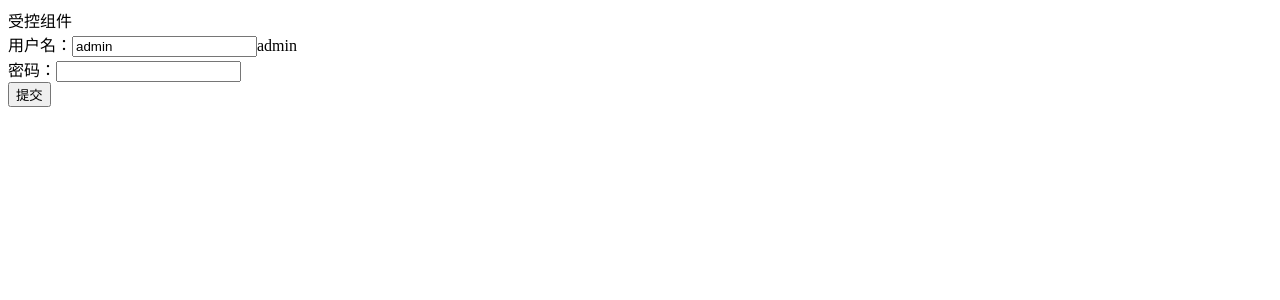
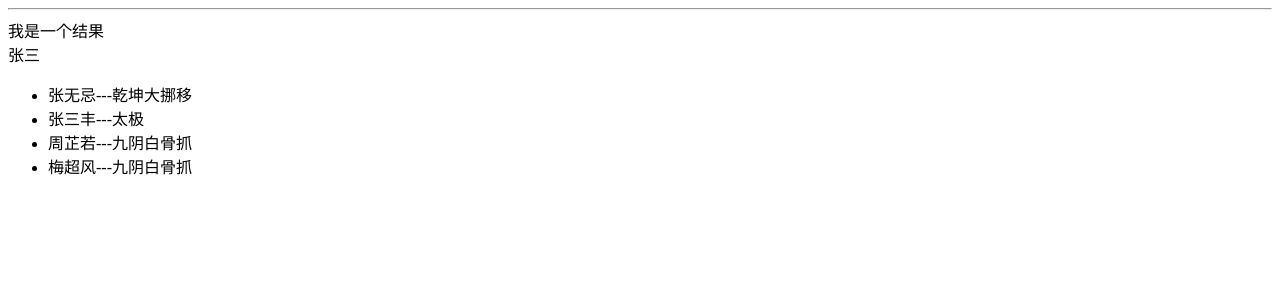
Before and after one commit to Duanzihuang/webpack_react, a React app: page / in a window 1280 px wide. Shown: the top 300 px of the page. Built offline with nearby package versions, Linux system fonts and the light colour scheme.

Commit message:
8-条件渲染&列表渲染

```diff
--- a/src/App.jsx
+++ b/src/App.jsx
@@ -8,6 +8,7 @@ import Counter from '@/Counter'
 import Grandpa from '@/Grandpa'
 import Parent from '@/brother/Parent'
 import Controlled from '@/Controlled'
+import ConditionalAndFor from '@/ConditionalAndFor'
 
 const chenhuanStyle = {
     color:'green',
@@ -24,14 +25,23 @@ class App extends React.Component{
 
     // render 是react的声明周期函数之一，用来渲染组件的内容
     render(){
+        const obj = {
+            name:"ch",
+            sex:"男",
+            age:18,
+            isMan:true
+        }
+
         return <div>
-            {/* <NoStateComponent name="ch" sex="男" age={18} isMan={true}/>
+            {/* <NoStateComponent {...obj}/>  */}
+            {/* <NoStateComponent name="ch" sex="男" age={18} isMan={true}/> */}
             <hr/>
-            <StateComponent name="罗庆" sex="男" age={23}/> */}
+            {/*<StateComponent name="罗庆" sex="男" age={23}/> */}
             {/* <Counter initCount={10} callback={this.getChildValue}/> */}
             {/* <Grandpa /> */}
             {/* <Parent/> */}
-            <Controlled/>
+            {/* <Controlled/> */}
+            <ConditionalAndFor/>
         </div>
     }
 
--- /dev/null
+++ b/src/components/ConditionalAndFor.jsx
@@ -0,0 +1,57 @@
+import React, { Component } from "react";
+
+export default class ConditionalAndFor extends Component {
+  constructor() {
+    super();
+
+    this.state = {
+      isLogin: false,
+      name:'张三',
+      persons:[
+          {id:1,name:'张无忌',skill:'乾坤大挪移'},
+          {id:2,name:'张三丰',skill:'太极'},
+          {id:3,name:'周芷若',skill:'九阴白骨抓'},
+          {id:4,name:'梅超风',skill:'九阴白骨抓'}
+      ]
+    };
+  }
+  render() {
+    /**
+        if (this.state.isLogin){
+            return <div>
+                恭喜您登录了...
+            </div>
+        } else {
+            return <div>
+                请去登录...
+            </div>
+        }
+        */
+       /**
+    const { isLogin } = this.state;
+    return (
+      <div>{isLogin ? <div>恭喜您登录了...</div> : <div>请去登录...</div>}</div>
+    );
+     */
+
+    let renderSpan = null
+    if (this.state.name){
+        renderSpan = <span>{this.state.name}</span>
+    }
+
+
+    return <div id="test">
+        <div>我是一个结果</div>
+        {/* {this.state.name && <span>{this.state.name}</span>} */}
+        {renderSpan}
+
+        <ul>
+            {this.state.persons.map(item=>{
+                return <li key={item.id}>
+                    {item.name}---{item.skill}
+                </li>
+            })}
+        </ul>
+    </div>
+  }
+}
--- a/src/components/Controlled.jsx
+++ b/src/components/Controlled.jsx
@@ -6,10 +6,12 @@ class Controlled extends Component{
 
         this.state = {
             username:'admin',
-            password:''
+            password:'',
+            repassword:''
         }
     }
 
+    /**
     handleChange = (event) => {
         this.setState({
             username:event.target.value
@@ -22,6 +24,16 @@ class Controlled extends Component{
         })
     }
 
+     */
+
+    handleChange3 = event => {
+        // console.log(event.target)
+        this.setState({
+            //es6中的属性名表达式 http://es6.ruanyifeng.com/#docs/object#%E5%B1%9E%E6%80%A7%E5%90%8D%E8%A1%A8%E8%BE%BE%E5%BC%8F
+            [event.target.name]:event.target.value
+        })
+    }
+
     submit = () => {
         console.log(this.state)
     }
@@ -30,9 +42,13 @@ class Controlled extends Component{
         return <div>
             受控组件<br/>
             <form>
-                用户名：<input onChange={()=>this.handleChange(event)} value={this.state.username} type="text"/>
+                {/* 用户名：<input name="username" onChange={()=>this.handleChange(event)} value={this.state.username} type="text"/>
                 {this.state.username}<br/>
-                密码：<input value={this.state.password} onChange={this.handleChange2} type="text"/><br/>
+                密码：<input name="password" value={this.state.password} onChange={this.handleChange2} type="text"/><br/> */}
+                用户名：<input name="username" onChange={()=>this.handleChange3(event)} value={this.state.username} type="text"/>
+                {this.state.username}<br/>
+                密码：<input name="password" value={this.state.password} onChange={this.handleChange3} type="text"/><br/>
+                确认密码：<input name="repassword" value={this.state.repassword} onChange={this.handleChange3} type="text"/><br/>
                 <input type="button" onClick={this.submit} value="提交"/>
             </form>
         </div>
```
Also changed, not shown: 2 other files (tests, documents, lock files or other folders).
